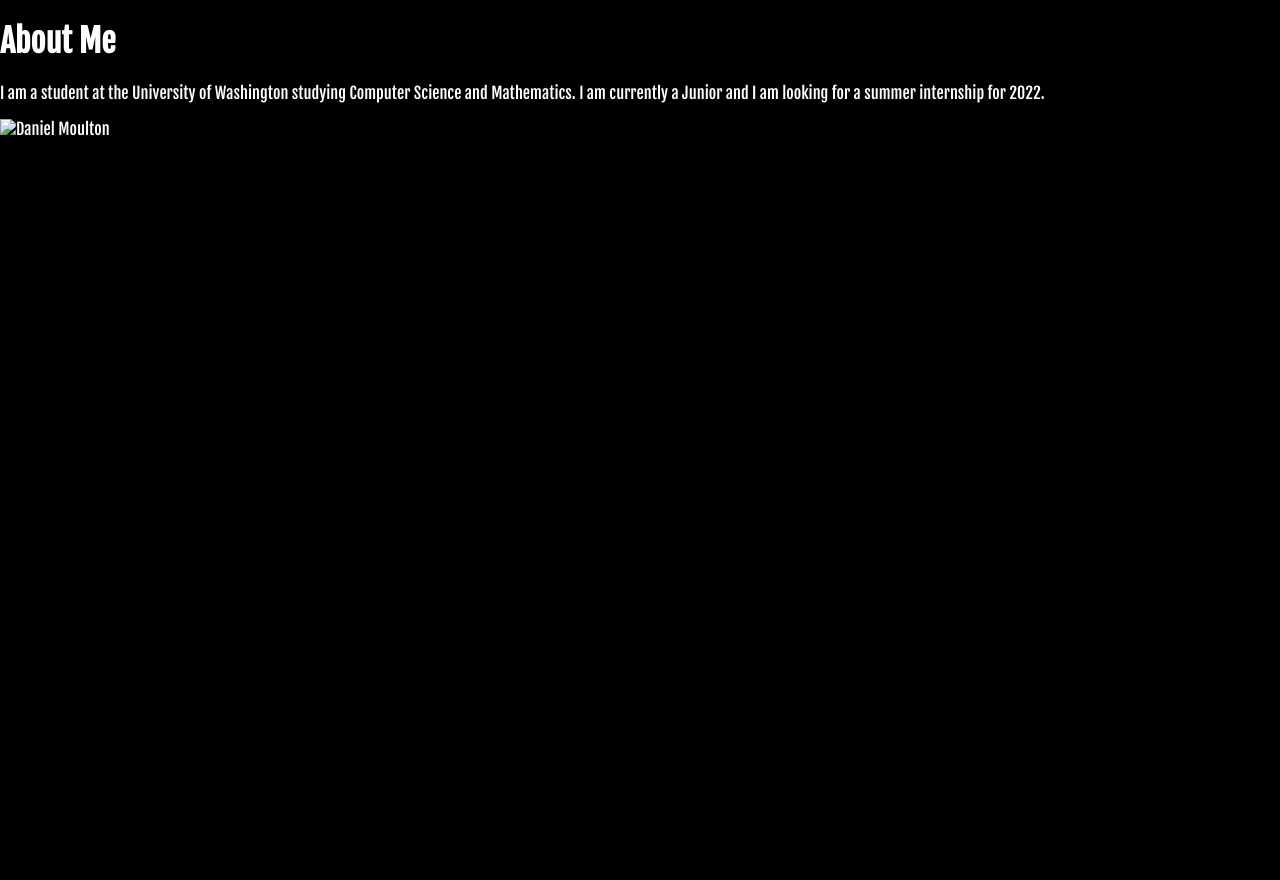
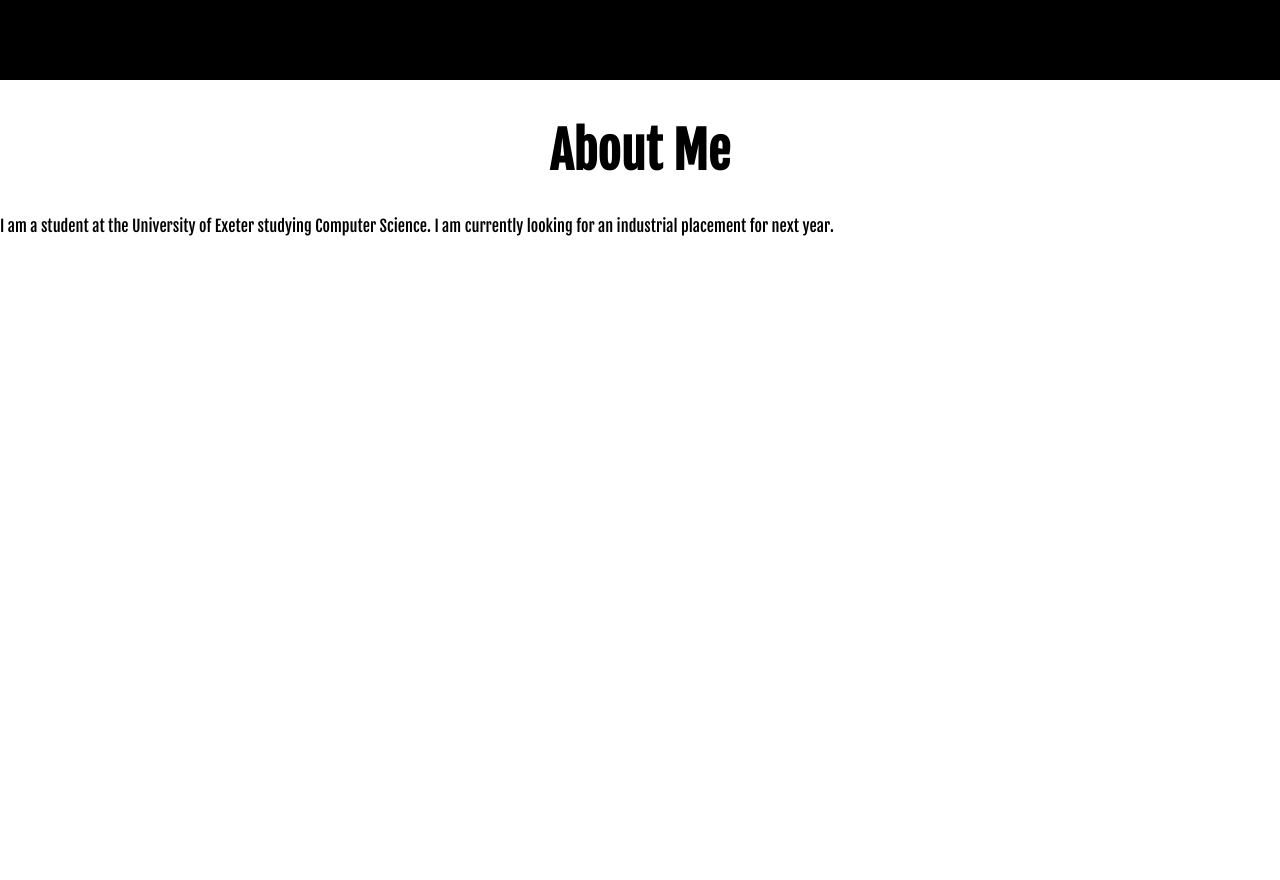
Before and after one commit to daniel-moulton/personalWebsite, a PHP site: page / in a window 1280 px wide. Shown: the part 800-1680 px from the top of the page. Before the commit the page ends 936 px from the top, so only its background shows below. Run offline with PHP 8.4, Linux system fonts and the light colour scheme.

Commit message:
about changes

```diff
--- a/index.html
+++ b/index.html
@@ -43,14 +43,12 @@
         <div id="about" class="aboutContainer">
             <div id="aboutText">
                 <h1> About Me </h1>
-                <p> I am a student at the University of Washington studying
-                    Computer Science and
-                    Mathematics. I am currently a Junior and I am looking for a
-                    summer internship
-                    for 2022. </p>
+                <p> I am a student at the University of Exeter studying
+                    Computer Science. I am currently looking for an industrial
+                    placement for next year.</p>
             </div>
             <div id="aboutImage">
-                <img src="" alt="Daniel Moulton">
+                <!-- <img src="src/images/Me.jpg" alt="Daniel Moulton"> -->
             </div>
         </div>
         <div id="projects" class="projectsContainer"></div>
--- a/style.css
+++ b/style.css
@@ -98,6 +98,11 @@ body {
     cursor: pointer;
     margin: 0 0 0 1vh;
     position: fixed;
+    transition: transform 0.5s;
+}
+
+.menuInteract:hover {
+    transform: scale(1.5);
 }
 
 #headerText {
@@ -120,6 +125,14 @@ body {
     color: #fff;
 }
 
+.homeContainer img {
+    transition: transform .5s;
+}
+
+.homeContainer a:hover img {
+    transform: scale(2);
+}
+
 #backgroundVideo {
     position: fixed;
     top: 0;
@@ -133,9 +146,18 @@ body {
 .aboutContainer{
     width: 100vw;
     height: 100vh;
-    background-color: #000000;
+    background-color: #fff;
+    color: #000;
 }
 
-#aboutArrow{
+.aboutContainer p{
 
 }
+
+.aboutContainer h1{
+    font-size: 50px;
+    text-align: center;
+    margin-top: 10vh;
+    padding-top: 5vh;
+
+}
```
